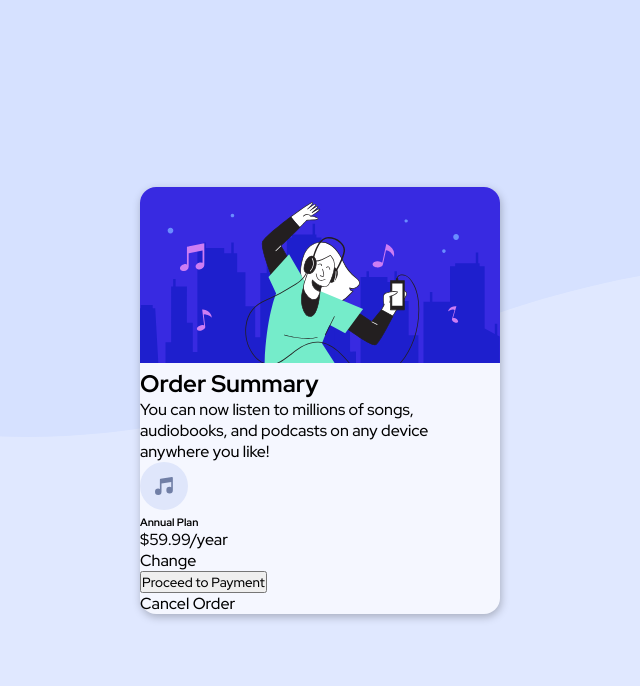
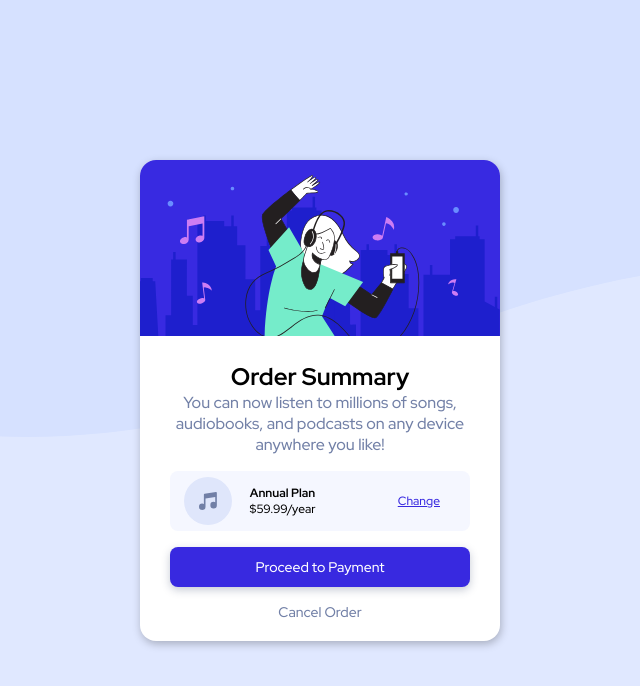
Before and after one commit to sepehr-amooei/order-summary-component-main, a plain HTML site: page index.html in a window 1280 px wide. Shown: the whole page, without its empty margins (320-960 px from the left). Drawn offline with Linux system fonts and the light colour scheme.

Commit message:
order summary component (CSS)

```diff
--- a/index.html
+++ b/index.html
@@ -9,7 +9,6 @@
   </head>
   <body>
     <div class="card">
-      <div class="card-container">
       <section>
         <img
           src="./images/illustration-hero.svg"
@@ -17,7 +16,8 @@
           id="hero-img"
         />
       </section>
-        <section>
+      <div class="card-container">
+        <section class="text">
           <h2>Order Summary</h2>
           <p>
             You can now listen to millions of songs, audiobooks, and podcasts on
@@ -25,10 +25,12 @@
           </p>
         </section>
         <section class="item">
+          <div class="item-container">
             <img class="icon" src="./images/icon-music.svg" alt="music icon" />
-          <h6 class="item-name">Annual Plan</h6>
+            <h4 class="item-name">Annual Plan</h4>
             <p class="price">$59.99/year</p>
             <div class="change-link">Change</div>
+          </div>
         </section>
         <section>
           <button class="btn">Proceed to Payment</button>
--- a/style.css
+++ b/style.css
@@ -5,14 +5,16 @@
   --Bright-blue: hsl(245, 75%, 52%);
   --Very-pale-blue: hsl(225, 100%, 98%);
   --Desaturated-blue: hsl(224, 23%, 55%);
-  --Dark-blue: hsl(223, 47%, 23%);
+  --Dark-blue: rgb(31, 47, 86);
 }
+
 * {
   margin: 0;
   padding: 0;
   box-sizing: border-box;
   font-family: "Red Hat Display", sans-serif;
 }
+
 body {
   background: url(./images/pattern-background-desktop.svg) var(--Pale-blue);
   background-repeat: no-repeat;
@@ -22,13 +24,85 @@ body {
   justify-content: center;
   align-items: center;
 }
+
 .card {
   max-width: 360px;
-  background-color: var(--Very-pale-blue);
+  background-color: white;
   box-shadow: rgba(0, 0, 0, 0.25) 1px 3px 8px;
   border-radius: 1rem;
 }
 
+.card-container {
+  padding: 20px;
+  display: flex;
+  flex-direction: column;
+  text-align: center;
+  gap: 1rem;
+}
+
+.text p {
+  color: var(--Desaturated-blue);
+}
+
+.icon {
+  grid-area: icon;
+  justify-self: center;
+  align-self: center;
+}
+.item-name {
+  grid-area: name;
+  justify-self: center;
+  align-self: self-end;
+}
+.price {
+  grid-area: price;
+  justify-self: center;
+  align-self: self-start;
+}
+.change-link {
+  grid-area: change;
+  justify-self: self-end;
+  align-self: center;
+  margin-right: 30px;
+  cursor: pointer;
+  text-decoration: underline;
+  color: var(--Bright-blue);
+}
+.change-link:hover {
+  text-decoration: none;
+}
+.item {
+  display: flex;
+  justify-content: center;
+  font-size: 12px;
+}
+.item-container {
+  display: grid;
+  grid-template-columns: 0.75fr 0.75fr 1.5fr;
+  grid-template-rows: auto;
+  grid-template-areas:
+    "icon name change"
+    "icon price change";
+  width: 300px;
+  height: 60px;
+  background-color: var(--Very-pale-blue);
+  border-radius: 0.5rem;
+}
+.btn {
+  width: 300px;
+  height: 40px;
+  border: none;
+  background-color: var(--Bright-blue);
+  color: white;
+  border-radius: 0.5rem;
+  box-shadow: rgba(31, 47, 86, 0.25) 0px 3px 8px;
+  cursor: pointer;
+  font-size: 14px;
+}
+.cancel-link {
+  color: var(--Desaturated-blue);
+  font-size: 14px;
+}
 #hero-img {
   width: 100%;
   border-radius: 1rem 1rem 0 0;
```
Lines whose indentation alone changed are shown as unchanged.
